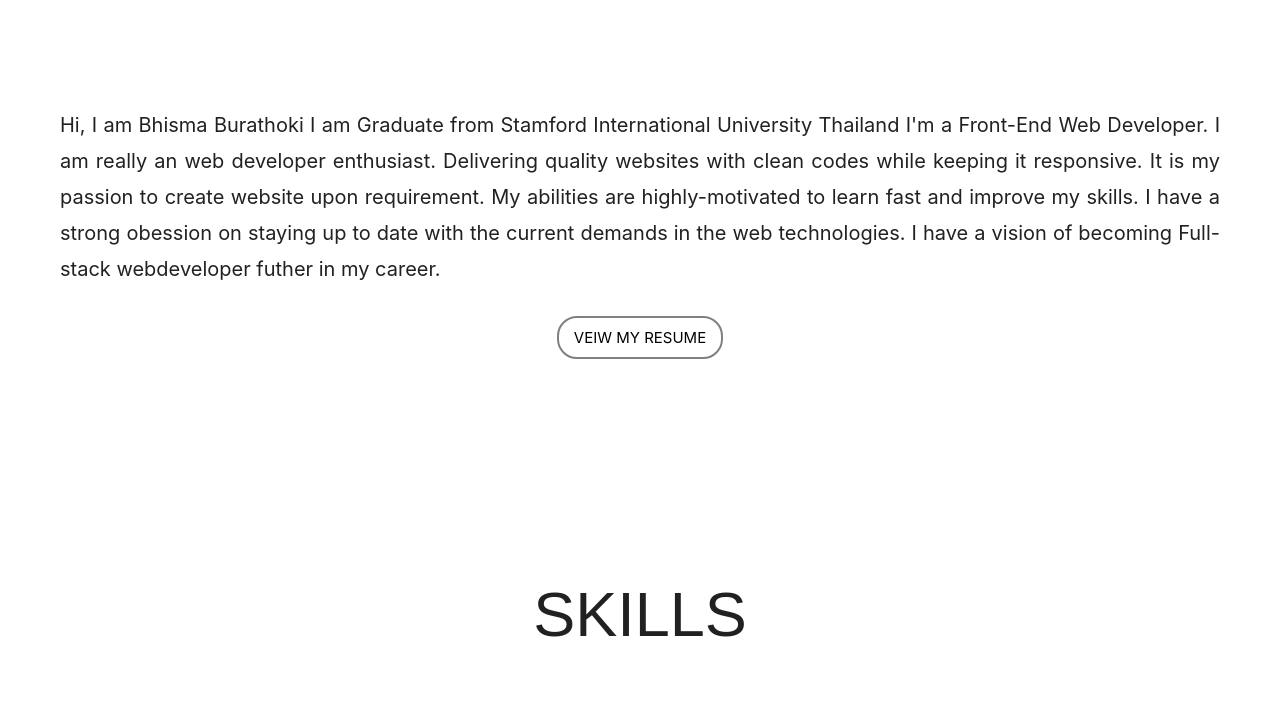
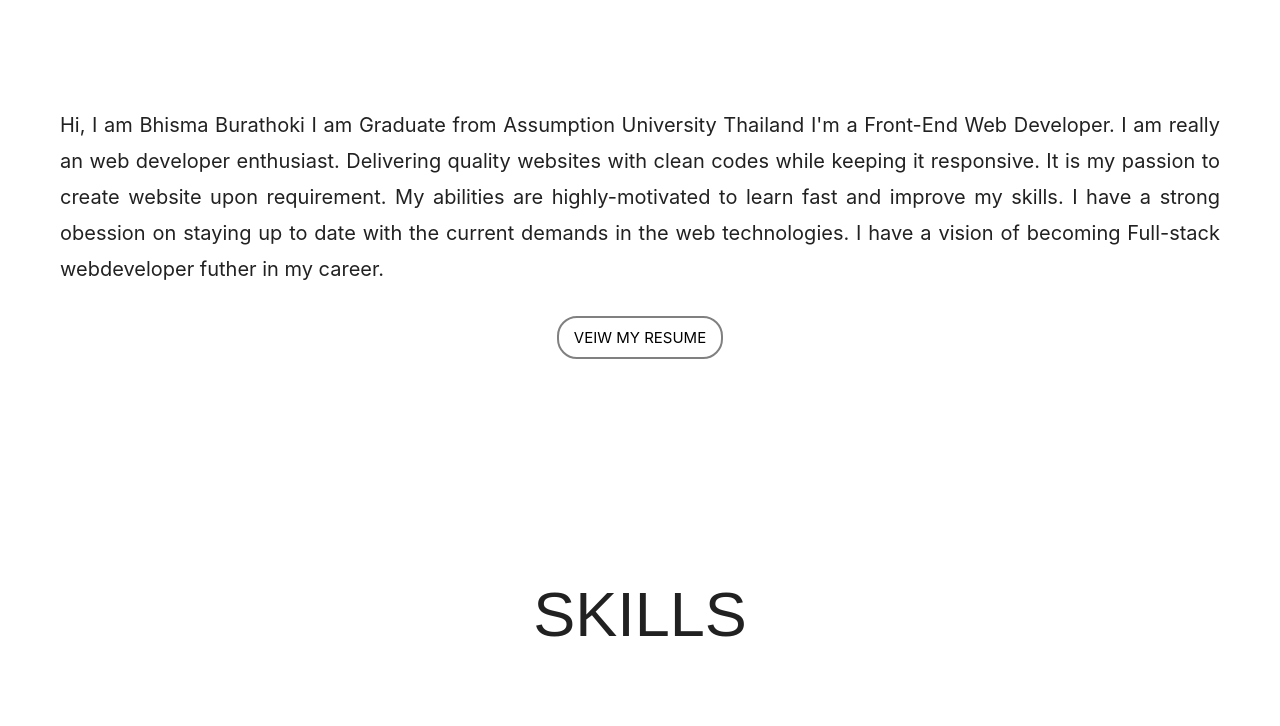
Before and after one commit to Bhis10/Portfoli, a plain HTML site: page index.html in a window 1280 px wide. Shown: the part 892-1618 px from the top of the page. Drawn offline with nearby package versions, Linux system fonts and the light colour scheme.

Commit message:
Update index.html

```diff
--- a/index.html
+++ b/index.html
@@ -58,7 +58,7 @@
     </div>
     <div class="col">
       <div class="cont">
-        <p>Hi, I am Bhisma Burathoki I am Graduate from Stamford International University Thailand I'm a Front-End Web Developer. I am really an web developer enthusiast. Delivering quality websites with clean codes while keeping it responsive. It is
+        <p>Hi, I am Bhisma Burathoki I am Graduate from Assumption University Thailand I'm a Front-End Web Developer. I am really an web developer enthusiast. Delivering quality websites with clean codes while keeping it responsive. It is
           my passion to create website
           upon requirement. My abilities are highly-motivated to learn fast and improve my skills. I have a strong obession on staying up to date with the current demands in the web technologies. I have a vision of becoming Full-stack webdeveloper
           futher in my career. </p>
```
